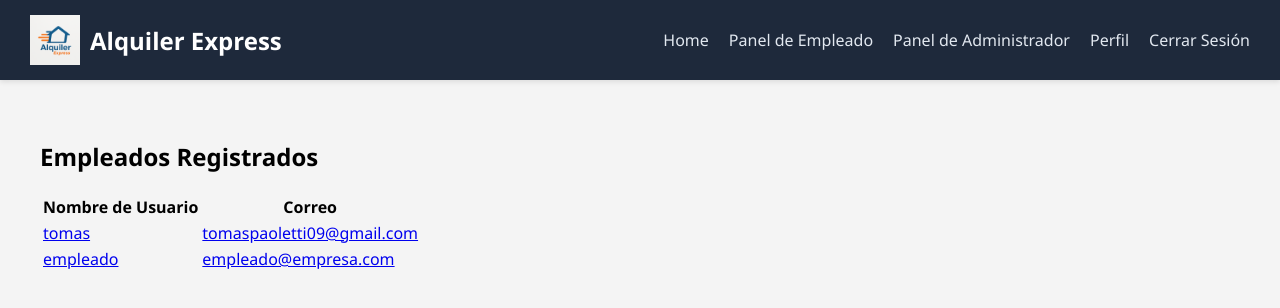
After one commit to tomaspaoletti00/Ingenieria-de-Software-2, a Django app: page /usuarios/panel-admin/lista-empleados/ in a window 1280 px wide. The commit adds this page. Shown: the top 308 px of the page. Run offline with Django 5.2, Linux system fonts and the light colour scheme; a user stored in the database is signed in; data comes from the database, SQL or seed files in the repository; both versions use the stored data as it was after the commit.

Commit message:
agregue las hu listar empleados y ver detalle de empleado en el panel de admin

```diff
--- a/gestion_usuarios/urls.py
+++ b/gestion_usuarios/urls.py
@@ -9,9 +9,12 @@ urlpatterns = [
     path('logout/', views.logout_usuario, name='logout'),
     path('panel-emp', views.panelEmp, name='panel-emp'),
     path('panel-admin', views.panelAdmin, name='panel-admin'),
-    path('panel-admin/lista-clientes/', views.listar_clientes, name='lista-clientes'),
-    path('panel-admin/lista-clientes/<int:user_id>/', views.detalle_cliente, name='detalle-cliente'),
+    path('panel-emp/lista-clientes/', views.listar_clientes, name='lista-clientes'),
+    path('panel-emp/lista-clientes/<int:user_id>/', views.detalle_cliente, name='detalle-cliente'),
     path('perfil/', views.ver_perfil, name='perfil_usuario'),
     path('perfil/editar/', views.editar_perfil, name='editar_perfil'),
+    path('panel-admin/lista-empleados/', views.listar_empleados, name='lista-empleados'),
+    path('panel-admin/lista-empleados/<int:user_id>/', views.detalle_empleado, name='detalle-empleado'),
+
 
 ]
--- a/gestion_usuarios/views.py
+++ b/gestion_usuarios/views.py
@@ -46,13 +46,15 @@ def logout_usuario(request):
 
 def es_empleado(user):
     return user.is_authenticated and user.is_staff
+def es_admin(user):
+    return user.is_authenticated and user.is_superuser
 
 @user_passes_test(es_empleado)
+@user_passes_test(es_admin)
 def panelEmp(request):
     return render(request, 'gestion_usuarios/panel-emp.html')
 
-def es_admin(user):
-    return user.is_authenticated and user.is_superuser
+
 
 @user_passes_test(es_admin)
 def panelAdmin(request):
@@ -60,12 +62,14 @@ def panelAdmin(request):
 
 @login_required
 @user_passes_test(es_empleado)
+@user_passes_test(es_admin)
 def detalle_cliente(request, user_id):
     cliente = get_object_or_404(Usuario, id=user_id, is_staff=False, is_superuser=False)
     return render(request, 'gestion_usuarios/detalle-cliente.html', {'cliente': cliente})
 
 @login_required
 @user_passes_test(es_empleado)
+@user_passes_test(es_admin)
 def listar_clientes(request):
     usuarios = Usuario.objects.filter(is_staff=False, is_superuser=False)
     return render(request, 'gestion_usuarios/lista-clientes.html', {'usuarios': usuarios})
@@ -90,3 +94,15 @@ def editar_perfil(request):
     else:
         form = EditarPerfilForm(instance=usuario)
     return render(request, 'gestion_usuarios/editar_perfil.html', {'form': form})
+
+@login_required
+@user_passes_test(es_admin)
+def detalle_empleado(request, user_id):
+    empleado = get_object_or_404(Usuario, id=user_id, is_staff=True, is_superuser=False)
+    return render(request, 'gestion_usuarios/detalle-empleado.html', {'empleado': empleado})
+
+@login_required
+@user_passes_test(es_admin)
+def listar_empleados(request):
+    empleados = Usuario.objects.filter(is_staff=True, is_superuser=False)
+    return render(request, 'gestion_usuarios/lista-empleados.html', {'empleados': empleados})
--- /dev/null
+++ b/templates/gestion_usuarios/lista-empleados.html
@@ -0,0 +1,31 @@
+{% extends 'base.html' %}
+
+{% block content %}
+<h2>Empleados Registrados</h2>
+<table>
+  <thead>
+    <tr>
+      <th>Nombre de Usuario</th>
+      <th>Correo</th>
+    </tr>
+  </thead>
+  <tbody>
+    {% for empleado in empleados %}
+    <tr>
+        <td>
+            <a href="{% url 'detalle-empleado' empleado.id %}">
+              {{ empleado.username }}
+            </a>
+          </td>
+      <td>
+        <a href="{% url 'detalle-empleado' empleado.id %}">
+          {{ empleado.email }}
+        </a>
+      </td>
+    </tr>
+    {% empty %}
+    <tr><td colspan="2">No hay empleados registrados.</td></tr>
+    {% endfor %}
+  </tbody>
+</table>
+{% endblock %}
--- a/templates/gestion_usuarios/panel-admin.html
+++ b/templates/gestion_usuarios/panel-admin.html
@@ -11,6 +11,7 @@
 </head>
 <body>
     <h1>Este es el Panel de Administrador</h1>
+    <a href="{% url 'lista-empleados' %}" class="btn btn-primary">Ver Empleados</a>
 </body>
 </html>
 {% endblock %}
```
Also changed, not shown: templates/gestion_usuarios/detalle-empleado.html (added, +20 -0 lines), db.sqlite3.
